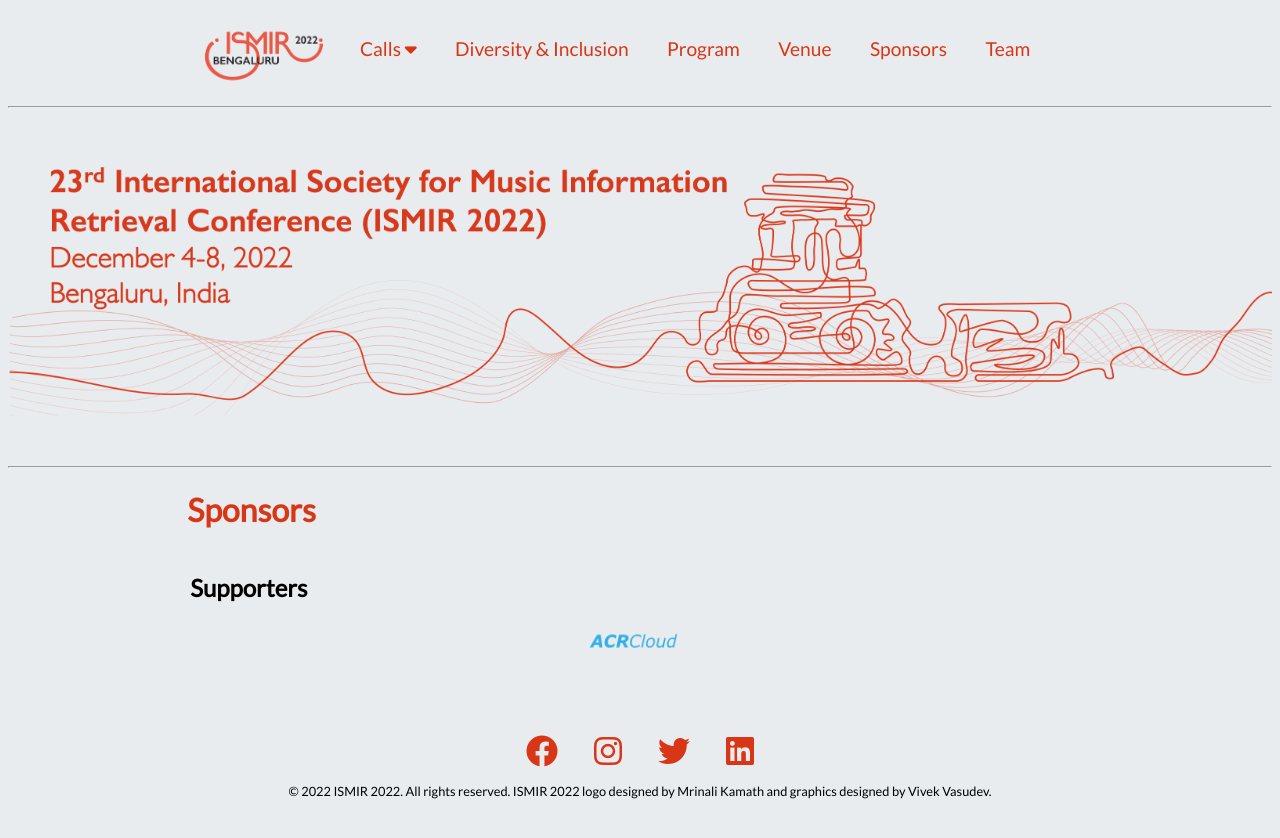
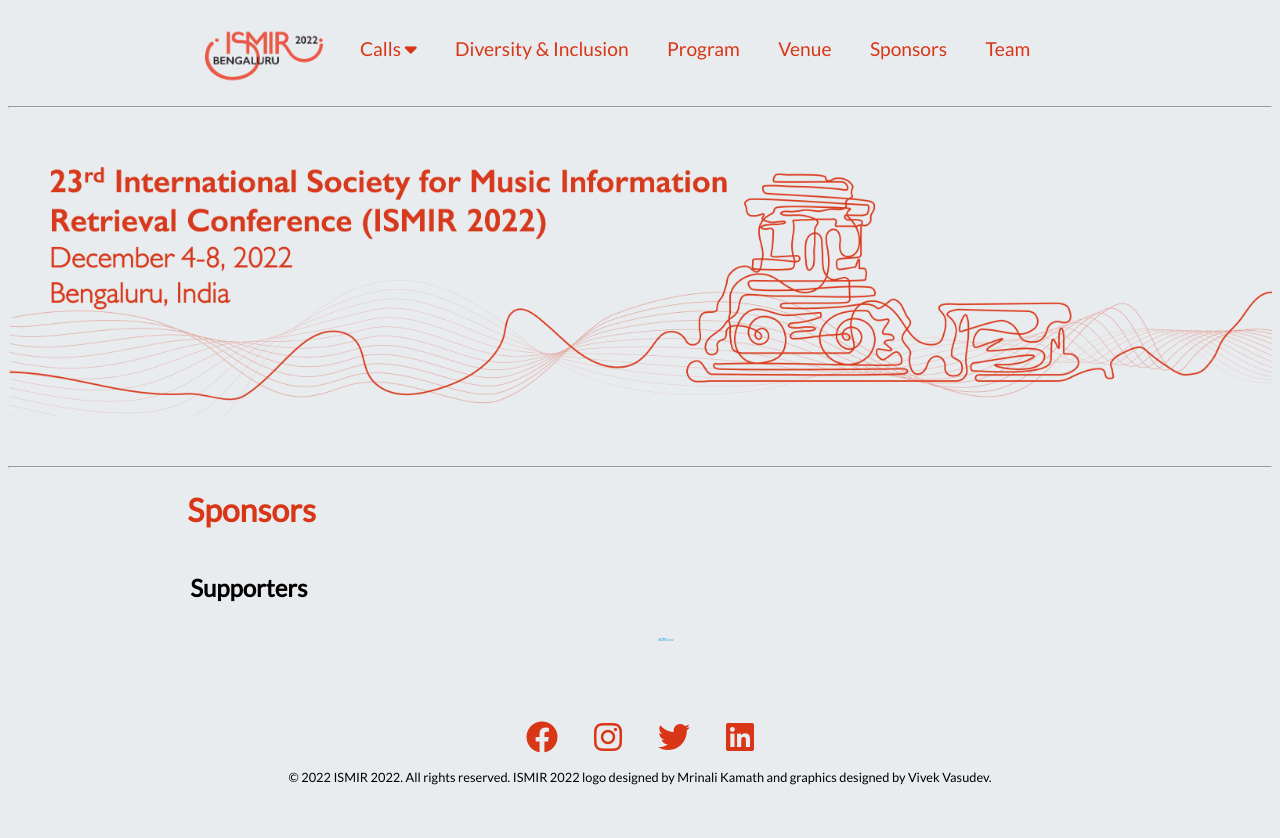
Before and after one commit to ismir2022/ismir2022.github.io, a Jekyll site: the page built from sponsors.md, in a window 1280 px wide. Shown: the top 838 px of the page. Built offline with Jekyll 4.4.1, drawn with Linux system fonts in a browser that asks for light colours; nearby versions of some CDN libraries.

Commit message:
size check - sponsors page

```diff
--- a/_includes/css/musto.css
+++ b/_includes/css/musto.css
@@ -894,6 +894,6 @@ a:first-child:hover{
   }
 .supporter-wrapper {
     img {
-      max-width: 90px;
+      max-width: 1em;
     }
 }
--- a/sponsors.md
+++ b/sponsors.md
@@ -13,15 +13,6 @@ title: International Society for Music Information Retrieval
             <td class="supporter-wrapper">
                 <a href="https://www.acrcloud.com/" target="_blank"><img src="/assets/sponsors/ACRCloud-logo.png"></a>
             </td>
-            <td class="supporter-wrapper">
-                <a href="" target="_blank"><img src=""></a>
-            </td>
-            <td class="supporter-wrapper">
-                <a href="" target="_blank"><img src=""></a>
-            </td>
-            <td class="supporter-wrapper">
-                <a href="" target="_blank"><img src=""></a>
-            </td>
         </tr>
 </table>
 <br><br>
```
